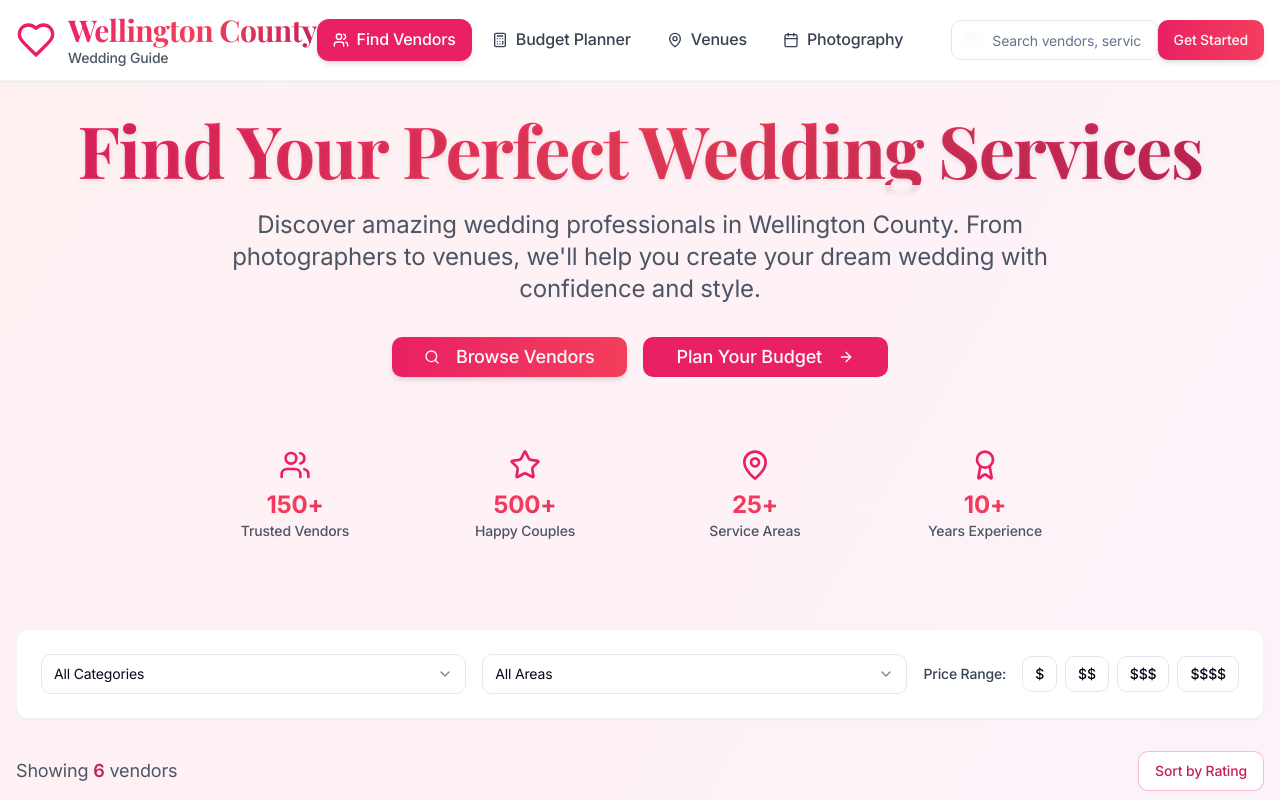
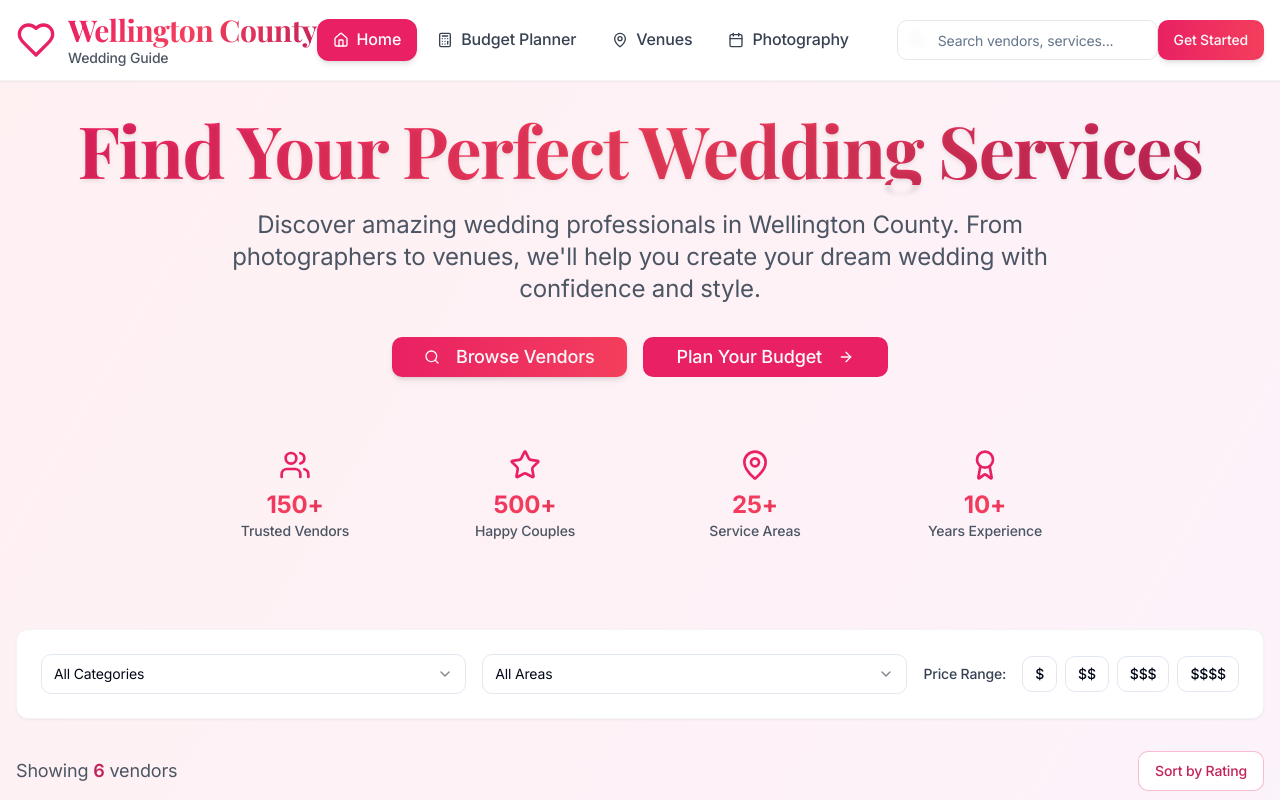
Before and after one commit to Ajaykeats/wedding-county-connect, a React (Vite) app: page / in a window 1280 px wide. Shown: the top 800 px of the page. Built offline with nearby package versions, Linux system fonts and the light colour scheme.

Commit message:
Add navigation to budget header
Modified the header in the budget page to include a "Home" button, improving site navigation and user experience.

```diff
--- a/src/components/Header.tsx
+++ b/src/components/Header.tsx
@@ -1,6 +1,6 @@
 
 import { useState } from 'react';
-import { Search, Menu, X, Heart, Calculator, Users, Calendar, MapPin } from 'lucide-react';
+import { Search, Menu, X, Heart, Calculator, Users, Calendar, MapPin, Home } from 'lucide-react';
 import { Button } from '@/components/ui/button';
 import { Input } from '@/components/ui/input';
 import { useNavigate, useLocation } from 'react-router-dom';
@@ -23,9 +23,9 @@ const Header = ({
 
   const navigationItems = [
     {
-      label: 'Find Vendors',
+      label: 'Home',
       path: '/',
-      icon: Users,
+      icon: Home,
       active: isVendorPage
     },
     {
```
